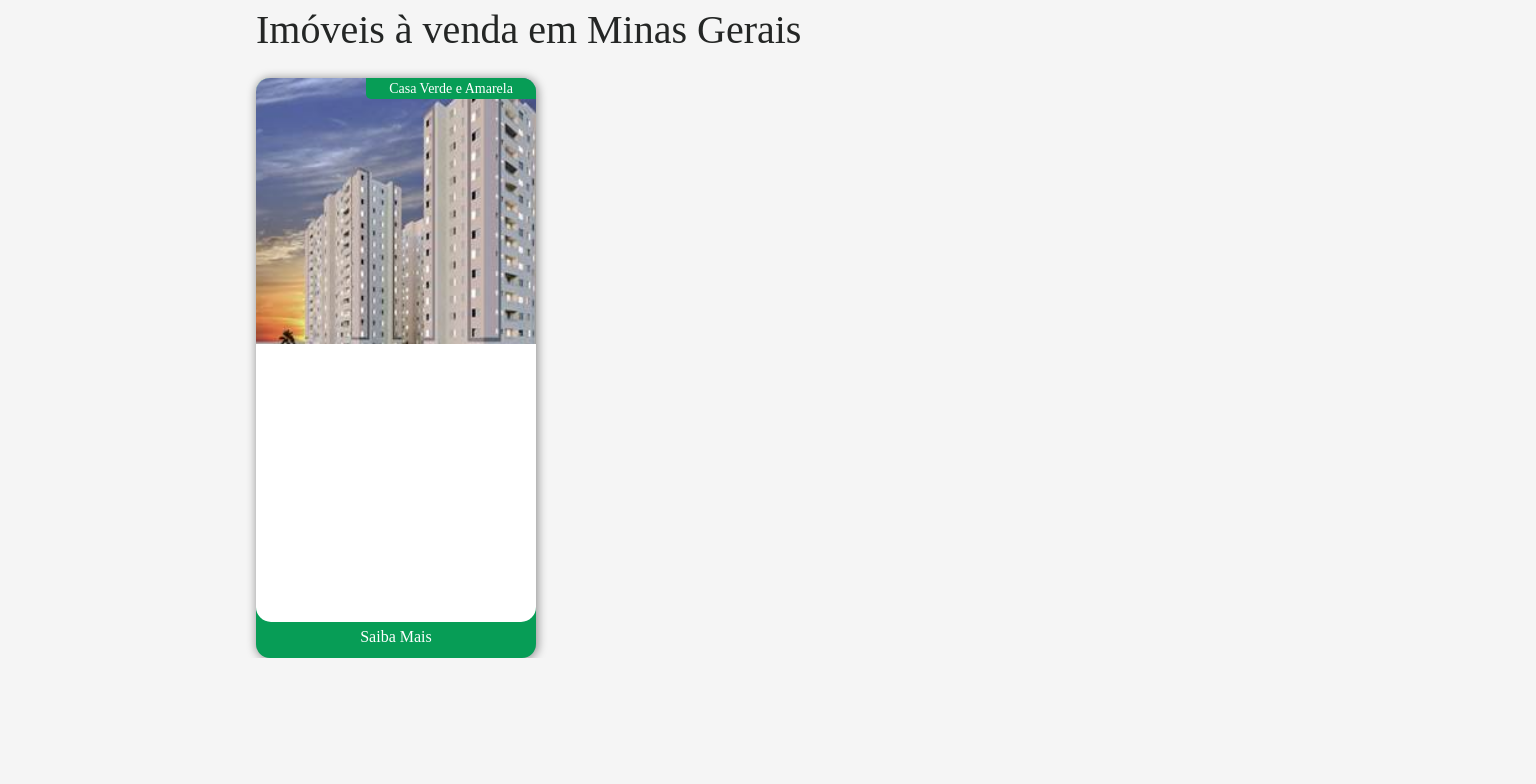
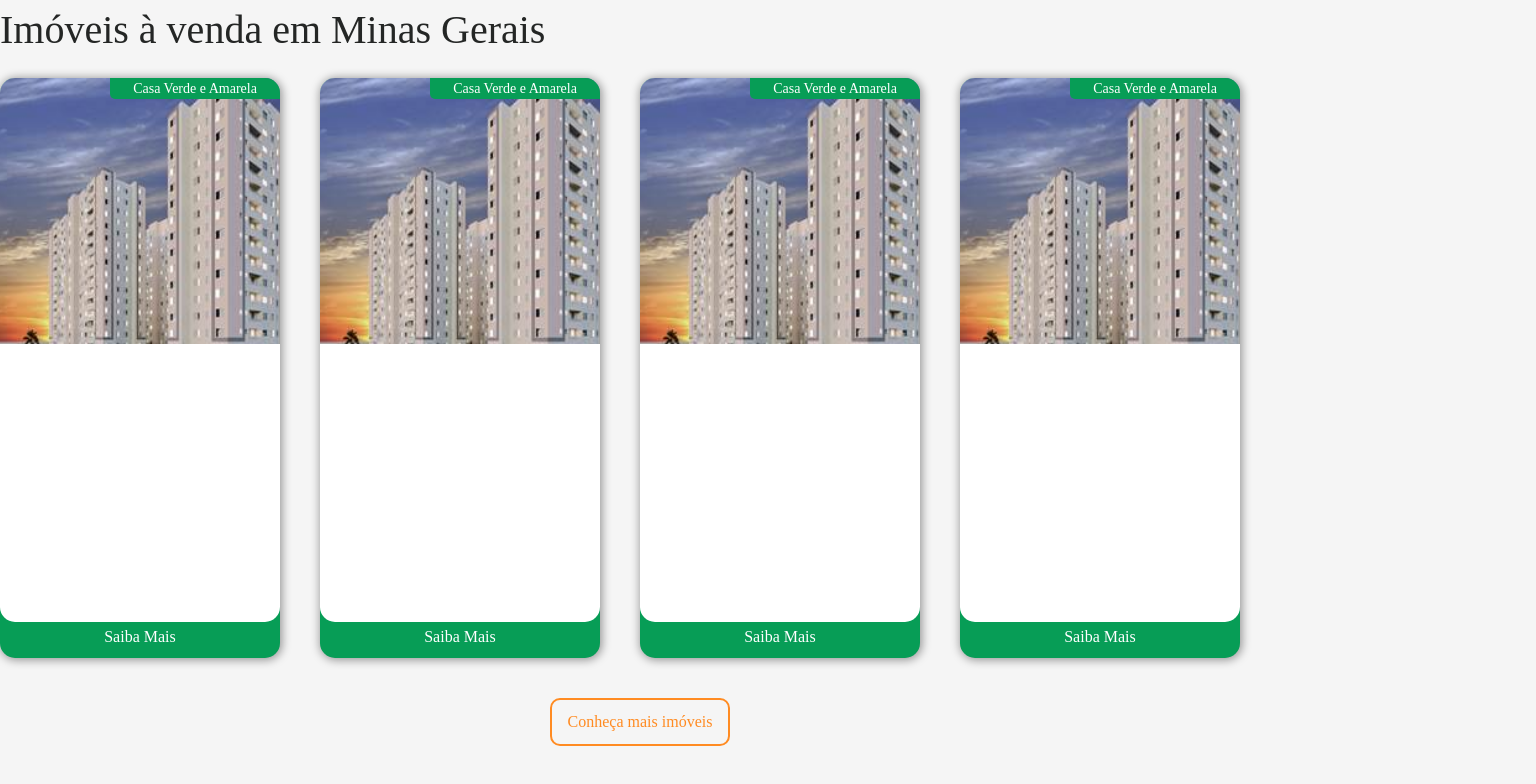
Before and after one commit to samueljansem/mrv-clone, a React (Create React App) app: page / in a window 1280 px wide. Shown: the part 724-1508 px from the top of the page, 1536 px wide, since content can reach past the window. Before the commit the page ends 1382 px from the top, so only its background shows below. Built offline with nearby package versions, Linux system fonts and the light colour scheme; a web font is replaced by a local one.

Commit message:
Listagem de imóveis + btn conheça mais

```diff
--- a/src/components/card-imovel/index.jsx
+++ b/src/components/card-imovel/index.jsx
@@ -1,18 +1,11 @@
 import React from 'react';
 import PropTypes from 'prop-types';
-import {
-  CardImage,
-  Container,
-  ContentWrapper,
-  ImageWrapper,
-  SaibaMais,
-  SeloWrapper,
-} from './styles';
+import { CardImage, Container, ContentWrapper, ImageWrapper, SaibaMais, Selo } from './styles';
 
 export default function CardImovel({ cardImage }) {
   return (
     <Container>
-      <SeloWrapper>Casa Verde e Amarela</SeloWrapper>
+      <Selo>Casa Verde e Amarela</Selo>
       <ContentWrapper>
         <ImageWrapper>
           <CardImage alt="Imóvel" src={cardImage} />
--- a/src/components/card-imovel/styles.js
+++ b/src/components/card-imovel/styles.js
@@ -3,12 +3,14 @@ import styled from 'styled-components';
 const Container = styled.div`
   width: 280px;
   height: 580px;
-  border-radius: 14px;
   background: var(--color-card-detail);
-  overflow: hidden;
   box-shadow: 1px 1px 10px 1px rgba(1, 1, 1, 0.4);
   transition: all 0.2s ease-in-out;
   position: relative;
+  border-radius: 15px;
+  display: block;
+  margin-right: 40px;
+  margin-bottom: 40px;
 
   &:hover {
     transform: scale(1.01);
@@ -16,10 +18,11 @@ const Container = styled.div`
 `;
 
 const ContentWrapper = styled.div`
-  width: 100%auto;
+  overflow: hidden;
+  width: 100%;
   height: 544px;
-  top: 0;
   background: var(--color-white);
+  border-radius: 15px;
   border-bottom-left-radius: 15px;
   border-bottom-right-radius: 15px;
 `;
@@ -47,7 +50,7 @@ const SaibaMais = styled.div`
   align-items: center;
 `;
 
-const SeloWrapper = styled.div`
+const Selo = styled.div`
   background: var(--color-card-detail);
   right: 0;
   top: 0;
@@ -57,23 +60,11 @@ const SeloWrapper = styled.div`
   display: flex;
   align-items: center;
   justify-content: center;
+  border-top-right-radius: 15px;
   border-bottom-left-radius: 5px;
   font-family: 'averta-regular';
   font-size: 14px;
   color: var(--color-white);
 `;
 
-const StatusWrapper = styled.div`
-  width: 100%;
-  padding-left: 15px;
-`;
-
-export {
-  Container,
-  CardImage,
-  SaibaMais,
-  ContentWrapper,
-  ImageWrapper,
-  SeloWrapper,
-  StatusWrapper,
-};
+export { Container, CardImage, SaibaMais, ContentWrapper, ImageWrapper, Selo };
--- a/src/pages/home/index.jsx
+++ b/src/pages/home/index.jsx
@@ -7,7 +7,17 @@ import {
   MenuMobile,
   CardImovel,
 } from '../../components';
-import { Container, DobraImoveis, TituloDobraImoveis } from './styles';
+import {
+  Container,
+  DobraImoveis,
+  TituloDobraImoveis,
+  ListagemImoveis,
+  TituloWrapper,
+  Wrapper,
+  ConhecaMais,
+  ButtonWrapper,
+} from './styles';
+
 import CardImage from '../../assets/img/example-card.jpg';
 
 function Home() {
@@ -18,10 +28,22 @@ function Home() {
       <VitrineDesktop />
       <VitrineMobile />
       <MenuMobile />
-      <DobraImoveis>
-        <TituloDobraImoveis>Imóveis à venda em Minas Gerais</TituloDobraImoveis>
-        <CardImovel cardImage={CardImage} />
-      </DobraImoveis>
+      <Wrapper>
+        <DobraImoveis>
+          <TituloWrapper>
+            <TituloDobraImoveis>Imóveis à venda em Minas Gerais</TituloDobraImoveis>
+          </TituloWrapper>
+          <ListagemImoveis>
+            <CardImovel cardImage={CardImage} />
+            <CardImovel cardImage={CardImage} />
+            <CardImovel cardImage={CardImage} />
+            <CardImovel cardImage={CardImage} />
+          </ListagemImoveis>
+          <ButtonWrapper>
+            <ConhecaMais>Conheça mais imóveis</ConhecaMais>
+          </ButtonWrapper>
+        </DobraImoveis>
+      </Wrapper>
     </Container>
   );
 }
--- a/src/pages/home/styles.js
+++ b/src/pages/home/styles.js
@@ -5,14 +5,16 @@ const Container = styled.div`
   width: 100%;
 `;
 
+const Wrapper = styled.div`
+  margin-top: 50px;
+  display: flex;
+  align-items: center;
+  justify-content: center;
+`;
+
 const DobraImoveis = styled.div`
-  display: block;
-  justify-content: space-between;
-  width: 100%;
-  box-sizing: border-box;
-  top: 659px;
   background: var(--color-background);
-  margin: 50px 20% 1000px 20%;
+  margin-bottom: 50px;
 `;
 
 const TituloDobraImoveis = styled.h1`
@@ -24,4 +26,45 @@ const TituloDobraImoveis = styled.h1`
   margin-bottom: 25px;
 `;
 
-export { Container, DobraImoveis, TituloDobraImoveis };
+const TituloWrapper = styled.div`
+  width: 100%;
+`;
+
+const ListagemImoveis = styled.div`
+  width: 1280px;
+  display: flex;
+  flex-wrap: wrap;
+  max-width: 100vw;
+  align-items: center;
+  justify-content: left;
+`;
+
+const ButtonWrapper = styled.div`
+  width: 100%;
+  display: flex;
+  justify-content: center;
+`;
+
+const ConhecaMais = styled.button`
+  background: transparent;
+  border: solid 2px var(--color-orange);
+  border-radius: 10px;
+  width: 180px;
+  height: 48px;
+  color: var(--color-orange);
+  font-family: 'averta-bold';
+  font-size: 16px;
+  align-self: center;
+  justify-self: center;
+`;
+
+export {
+  Container,
+  Wrapper,
+  DobraImoveis,
+  TituloDobraImoveis,
+  TituloWrapper,
+  ListagemImoveis,
+  ConhecaMais,
+  ButtonWrapper,
+};
```
